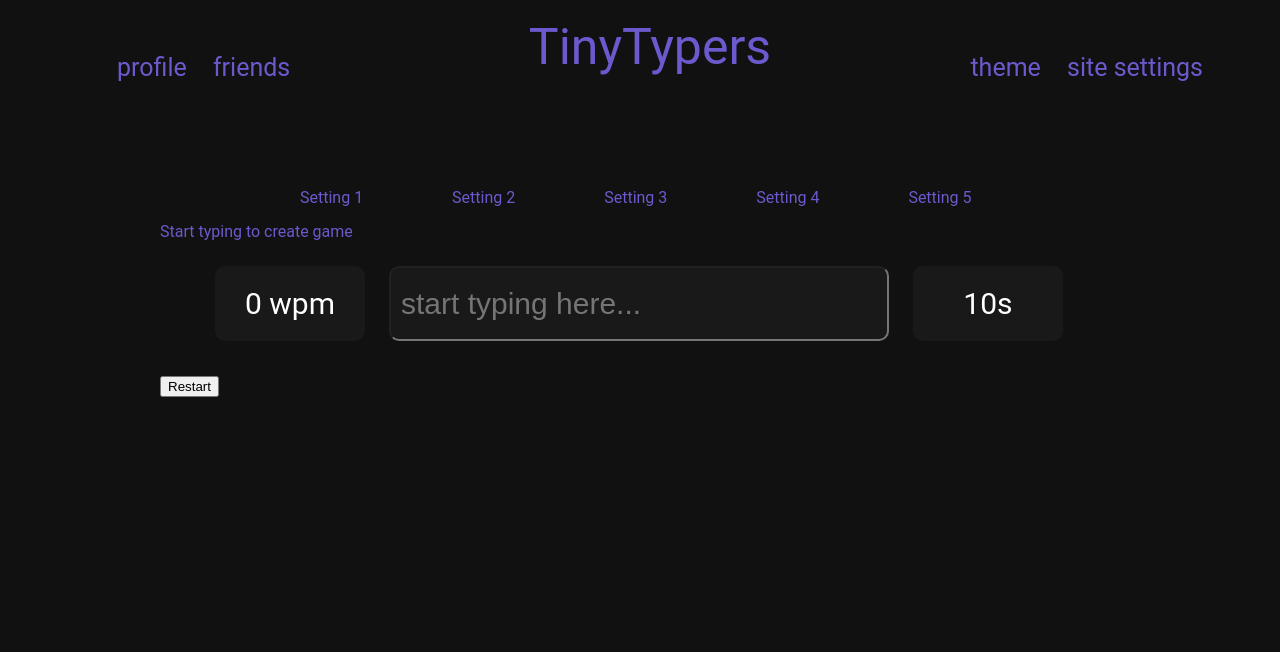
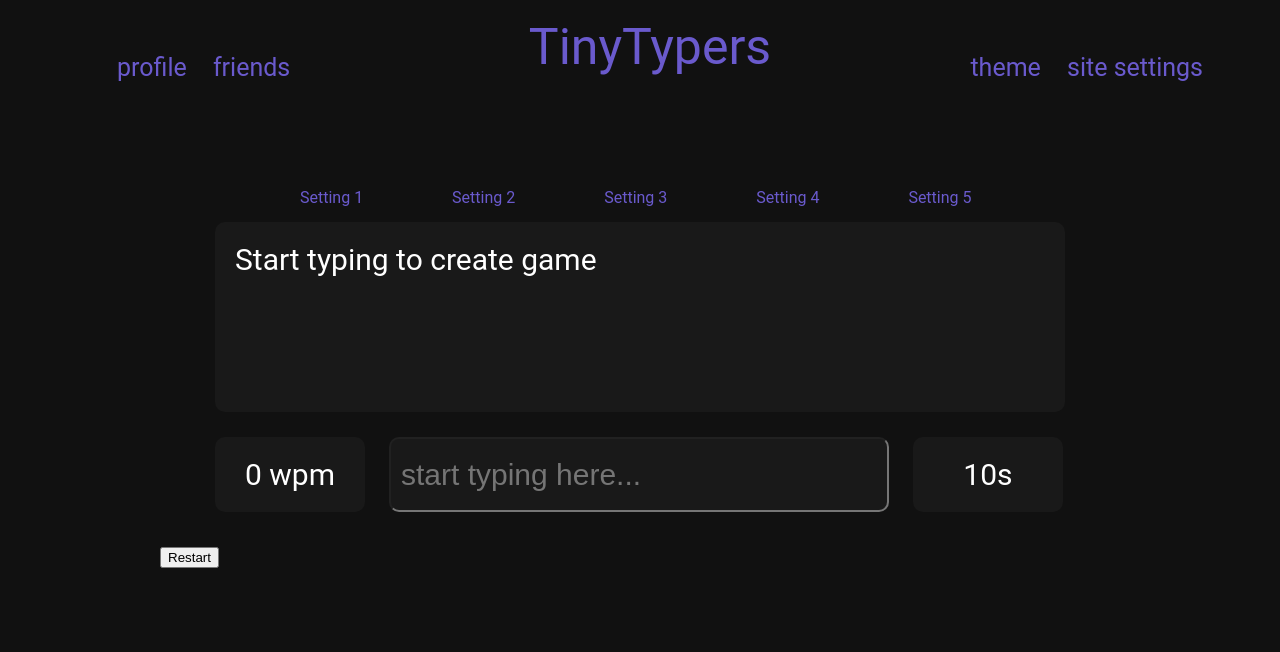
Before and after one commit to Its-Grimm/TinyTypers, a PHP site: page / in a window 1280 px wide. Shown: the top 652 px of the page. Run offline with PHP 8.4, Linux system fonts and the light colour scheme.

Commit message:
changed name of main to mainText for better clarity

```diff
--- a/styles.css
+++ b/styles.css
@@ -88,7 +88,7 @@ nav li {
    display: inline-block;
 }
 
-.main {
+.mainText {
    width: 810px;
    height: 150px;
    font-size: 30px;
```
